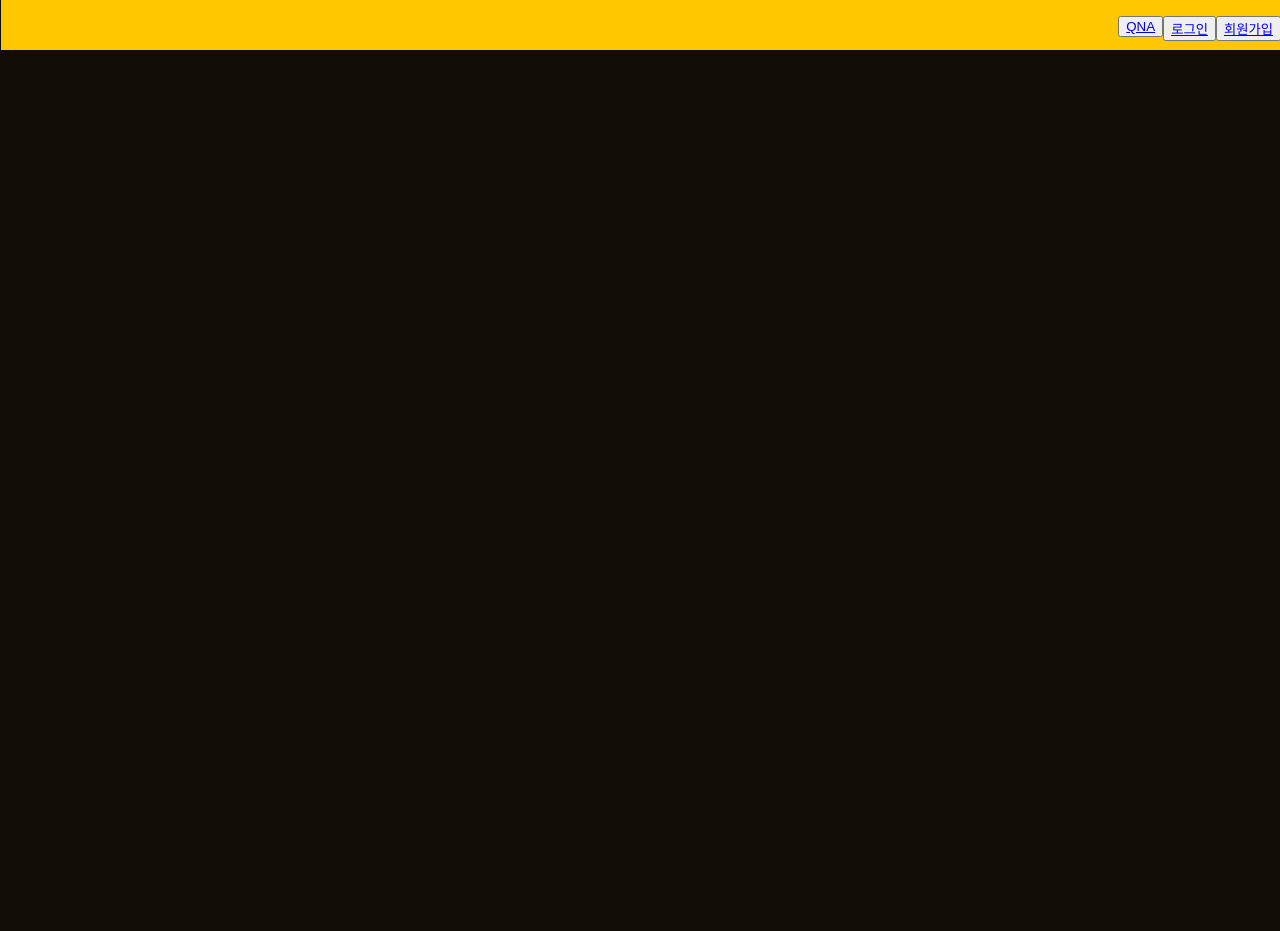
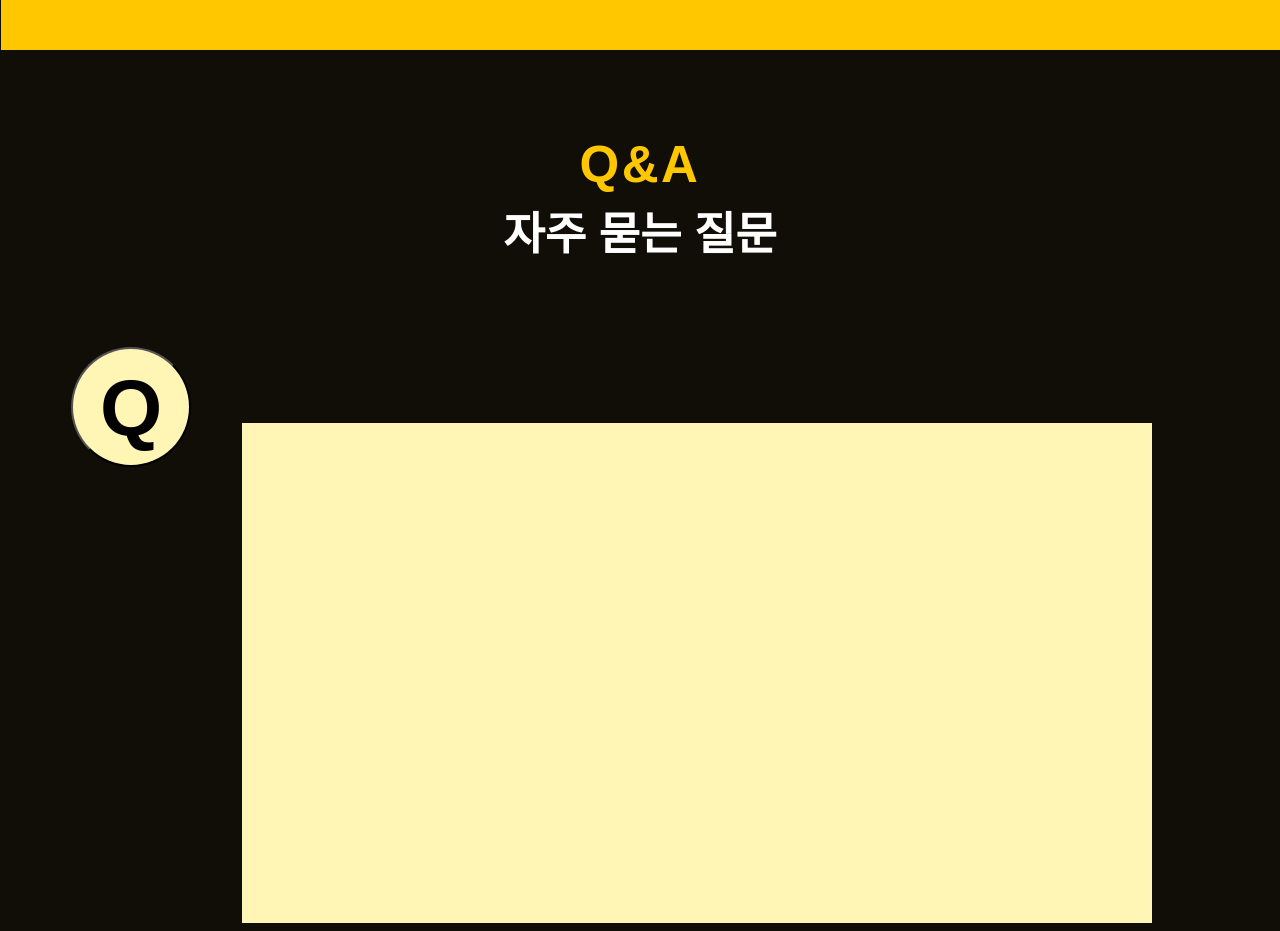
Before and after one commit to gull2365/CODE.DC, a React (Create React App) app: page /qna in a window 1280 px wide. Before the commit the page ends 800 px from the top, so only its background shows below. Built offline with nearby package versions, Linux system fonts and the light colour scheme; a web font is replaced by a local one.

Commit message:
Update Qna.js

```diff
--- a/src/routes/Qna.js
+++ b/src/routes/Qna.js
@@ -1,21 +1,39 @@
-import React from "react";
+import { useState, React } from "react";
+import Home from "../components/home";
 
 const Qna = () => {
+  const [text, chtext] = useState("Q");
+  const onchtext = (ev) => {
+    if (text === "Q") {
+      chtext("A");
+    } else {
+      chtext("Q");
+    }
+  };
+
   return (
-    <div className="ang1">
-      <nav className="Header">
-        <ul>
-          <button>
-            <a href="register">회원가입</a>
-          </button>
-          <button>
-            <a href="login">로그인</a>
-          </button>
-          <button>
-            <a href="qna">QNA</a>
-          </button>
-        </ul>
-      </nav>
+    <div>
+      <header>
+        <nav className="Header"></nav>
+      </header>
+      <div className="QNAMain">
+        <div className="QNAtextbody">
+          <p id="QAtext">Q&A</p>
+        </div>
+        <div className="Zelbody">
+          <p id="Zeltext">자주 묻는 질문</p>
+        </div>
+        <div className="Chatbody">
+          <div className="Chatbox">
+            <div className="Qbox">
+              <button onClick={onchtext} className="Q">
+                <p className="QA">{text}</p>
+              </button>
+            </div>
+            <div className="QF"></div>
+          </div>
+        </div>
+      </div>
     </div>
   );
 };
```
